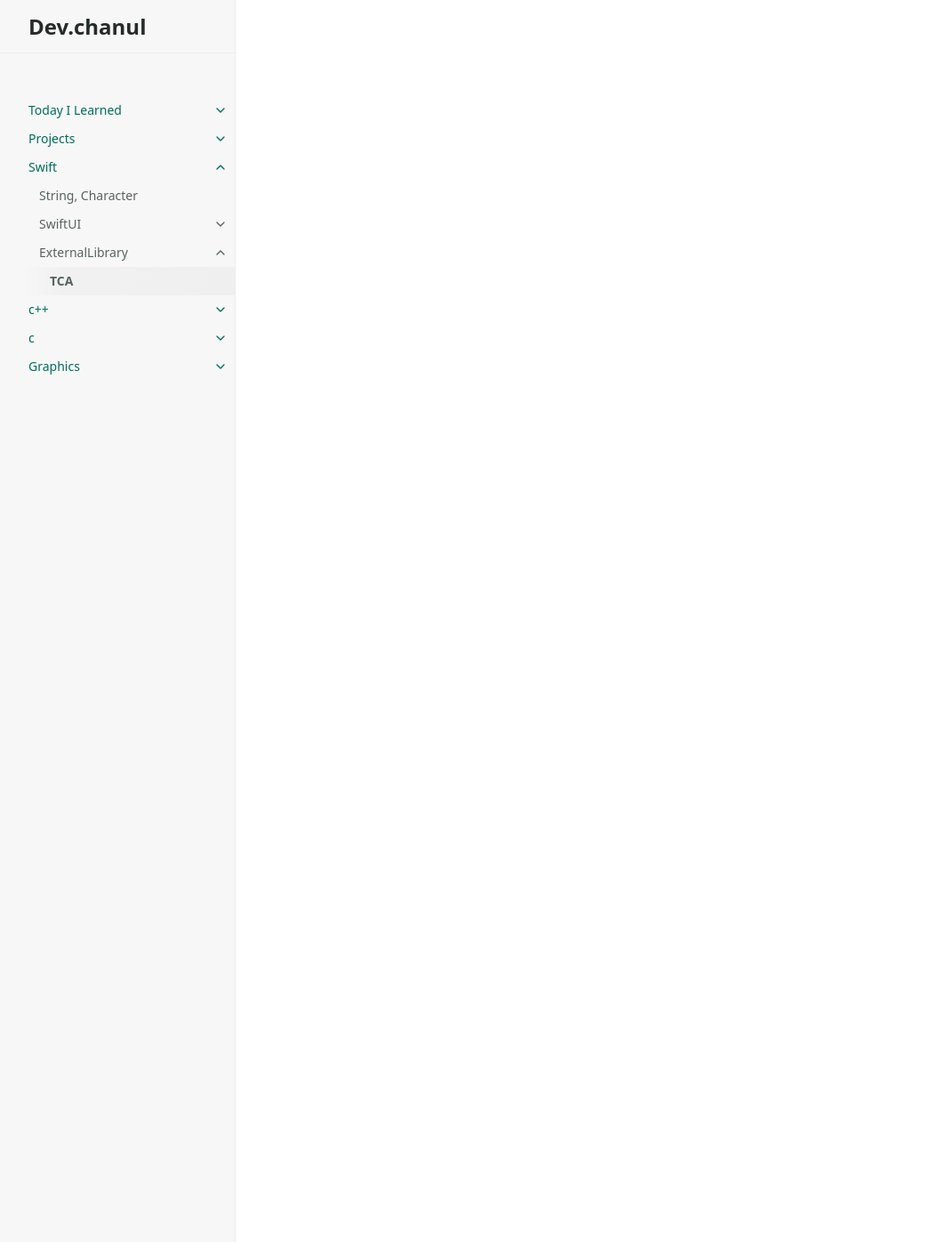
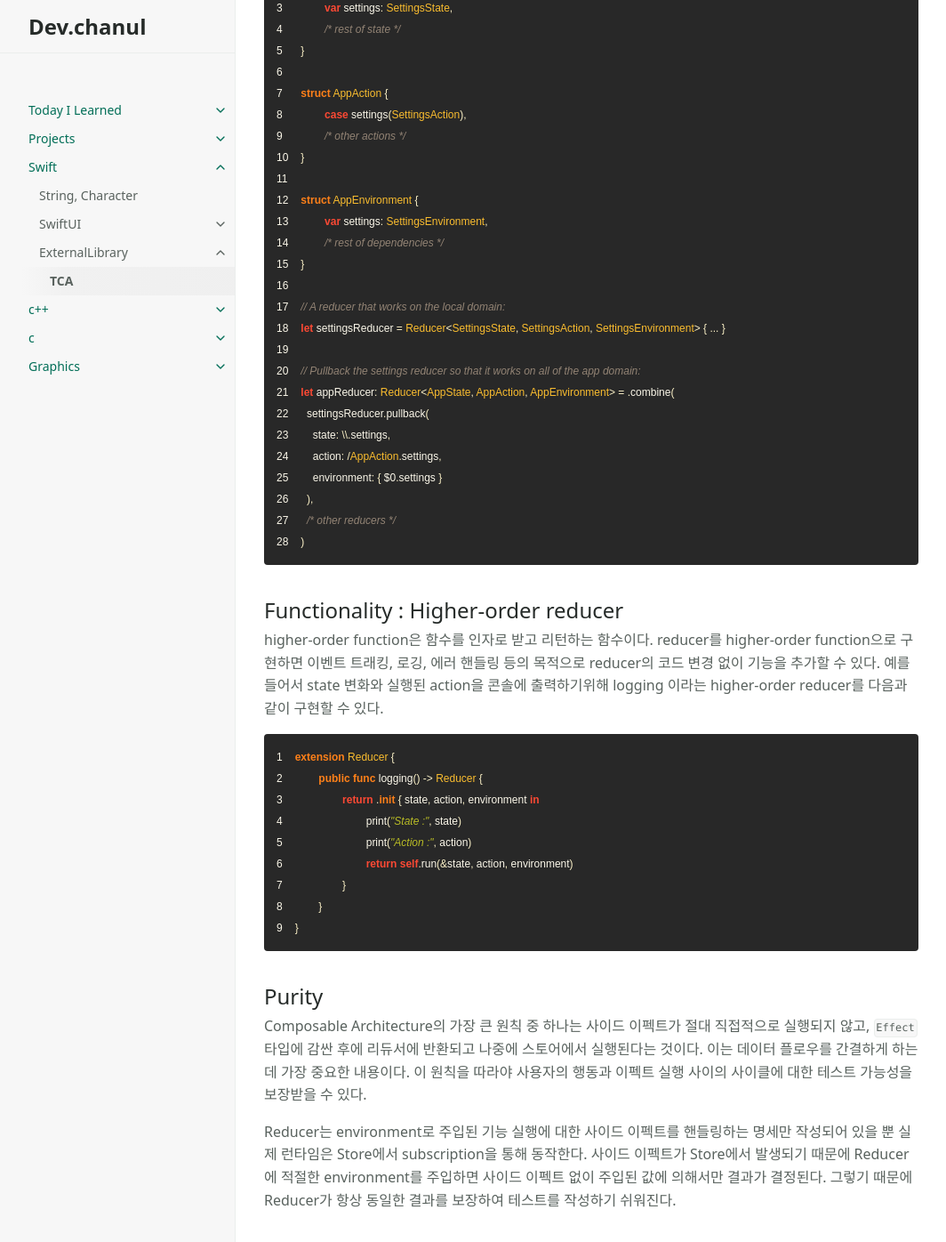
Before and after one commit to PCHANUL/TIL, a Jekyll site: the page built from docs/swift/ExternalLibrary/TCA.md, in a window 1280 px wide and 1400 px high, scrolled down 1028 px. Shown: the top 1396 px of the window at 89% size, without its empty margins (107-1171 px from the left). Built offline with Jekyll 4.4.1, drawn with Linux system fonts in a browser that asks for light colours; some of the changed text lies outside the part shown.

Commit message:
Update TCA.md

````diff
--- a/docs/swift/ExternalLibrary/TCA.md
+++ b/docs/swift/ExternalLibrary/TCA.md
@@ -7,11 +7,15 @@ grand_parent: Swift
 ---
 
 * [The Composable Architecture](#the-composable-architecture)
+	* [Composability : Pullback](#composability--pullback)
+	* [Functionality : Higher-order reducer](#functionality--higher-order-reducer)
+	* [Purity](#purity)
 * [References](#references)
 
 # The Composable Architecture
 
-[swift-composable-architecture github](https://github.com/pointfreeco/swift-composable-architecture)
+[github](https://github.com/pointfreeco/swift-composable-architecture)
+[forums](https://forums.swift.org/c/related-projects/swift-composable-architecture/61)
 
 TCA(The Composable Architecture)는 상태 관리 기반 아키텍처이다. 합성, 테스팅과 인체 공학을 염두해두었으며, SwiftUI와 UIKit을 지원하여 모든 애플 플랫폼에서 사용 가능하다. TCA를 통해 기능을 만들기 위해서 도메인을 구성하는 몇가지 타입을 정의해야 한다.
 
@@ -21,10 +25,64 @@ TCA(The Composable Architecture)는 상태 관리 기반 아키텍처이다. 합
 - Reducer : 어떤 Action이 주어졌을 때, 지금 State를 다음 State로 변화시키는 방법을 가지는 함수이다. Reducer는 보통 실행할 수 있는 Effect 값을 반환한다.
 - Store : 실제로 기능이 작동하는 공간이다. Store는 사용자 Action을 보내서 Reducer와 Effect를 실행할 수 있고, Store에서 일어나는 State 변화를 observe하여 UI를 업데이트할 수도 있다.
 
-TCA 동작 흐름은 다음과 같이 그려진다.
+이러한 타입을 정의하면 크고 복잡한 기능을 작고 독립된 모듈로 쪼갤 수 있다. 독립된 모듈은 서로 결합 가능하며 이해하기 쉽고, 테스트하기 쉽다. 작은 단위의 기능은 각각의 도메인에서 State, Action, Environment, Reducer를 정의하기 때문에 큰 도메인으로 합치기 위해서는 타입이 일치되어야 한다.
 
+## Composability : Pullback
 
+TCA 라이브러리에서 제공하는 pullback 오퍼레이터는 큰 Reducer를 작은 Reducer로 분해하는 중요한 역할을 한다. `combine` 연산자를 사용하면 작은 도메인에서 작업하는 `Reducer`를 정의한 후에 큰 도메인에서 동작하는 커다란 Reducer로 결합할 수 있다.
 
+```swift
+// Global domain that holds a local domain:
+struct AppState {
+	var settings: SettingsState,
+	/* rest of state */
+}
+
+struct AppAction {
+	case settings(SettingsAction),
+	/* other actions */
+}
+
+struct AppEnvironment {
+	var settings: SettingsEnvironment,
+	/* rest of dependencies */
+}
+
+// A reducer that works on the local domain:
+let settingsReducer = Reducer<SettingsState, SettingsAction, SettingsEnvironment> { ... }
+
+// Pullback the settings reducer so that it works on all of the app domain:
+let appReducer: Reducer<AppState, AppAction, AppEnvironment> = .combine(
+  settingsReducer.pullback(
+    state: \\.settings,
+    action: /AppAction.settings,
+    environment: { $0.settings }
+  ),
+  /* other reducers */
+)
+```
+
+## Functionality : Higher-order reducer
+
+higher-order function은 함수를 인자로 받고 리턴하는 함수이다. reducer를 higher-order function으로 구현하면 이벤트 트래킹, 로깅, 에러 핸들링 등의 목적으로 reducer의 코드 변경 없이 기능을 추가할 수 있다. 예를 들어서 state 변화와 실행된 action을 콘솔에 출력하기위해 logging 이라는 higher-order reducer를 다음과 같이 구현할 수 있다.
+
+```swift
+extension Reducer {
+	public func logging() -> Reducer {
+		return .init { state, action, environment in
+			print("State :", state)
+			print("Action :", action)
+			return self.run(&state, action, environment)
+		}
+	}
+}
+```
+
+## Purity
+
+Composable Architecture의 가장 큰 원칙 중 하나는 사이드 이펙트가 절대 직접적으로 실행되지 않고, `Effect` 타입에 감싼 후에 리듀서에 반환되고 나중에 스토어에서 실행된다는 것이다. 이는 데이터 플로우를 간결하게 하는데 가장 중요한 내용이다. 이 원칙을 따라야 사용자의 행동과 이펙트 실행 사이의 사이클에 대한 테스트 가능성을 보장받을 수 있다.
+
+Reducer는 environment로 주입된 기능 실행에 대한 사이드 이펙트를 핸들링하는 명세만 작성되어 있을 뿐 실제 런타임은 Store에서 subscription을 통해 동작한다. 사이드 이펙트가 Store에서 발생되기 때문에 Reducer에 적절한 environment를 주입하면 사이드 이펙트 없이 주입된 값에 의해서만 결과가 결정된다. 그렇기 때문에 Reducer가 항상 동일한 결과를 보장하여 테스트를 작성하기 쉬워진다.
 
 
 
````
Also changed, not shown: README.md (+21 -19 lines), docs/projects/Gridot/Architecture.md (+1 -1 lines).
